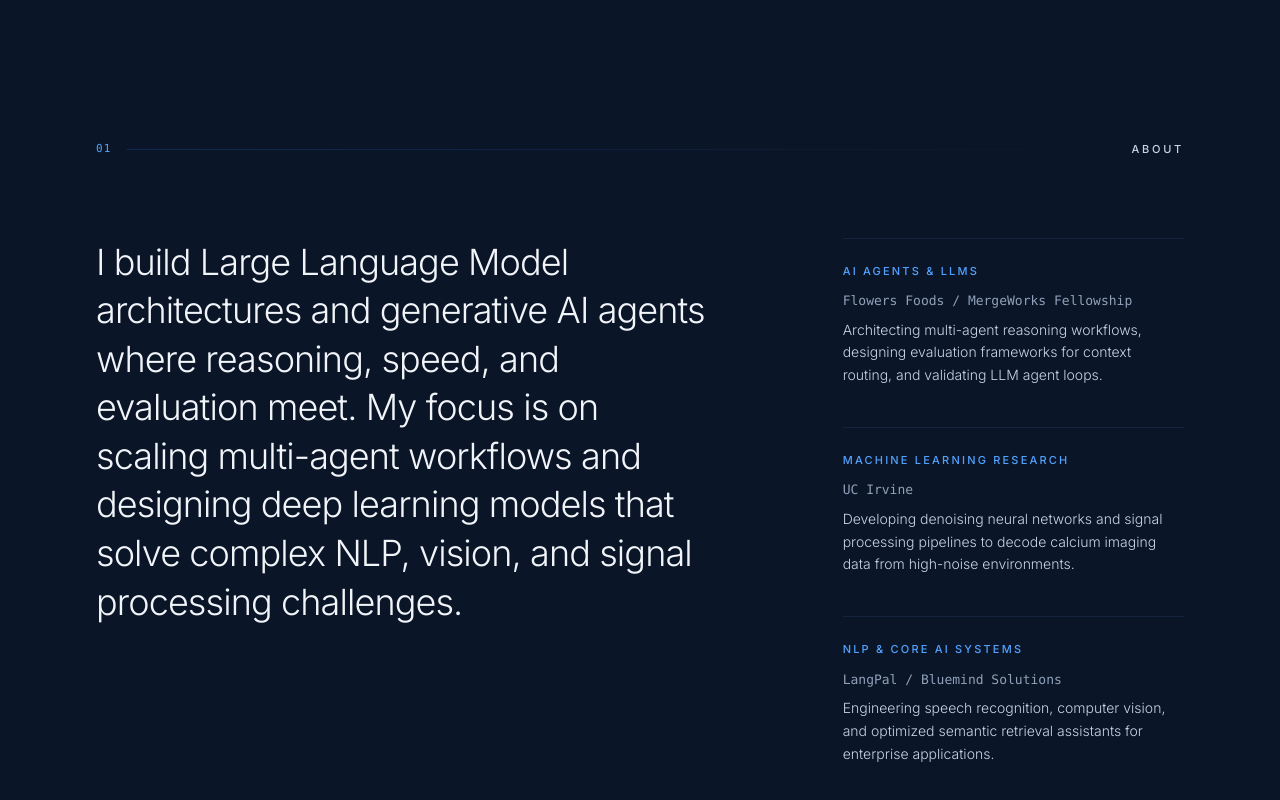
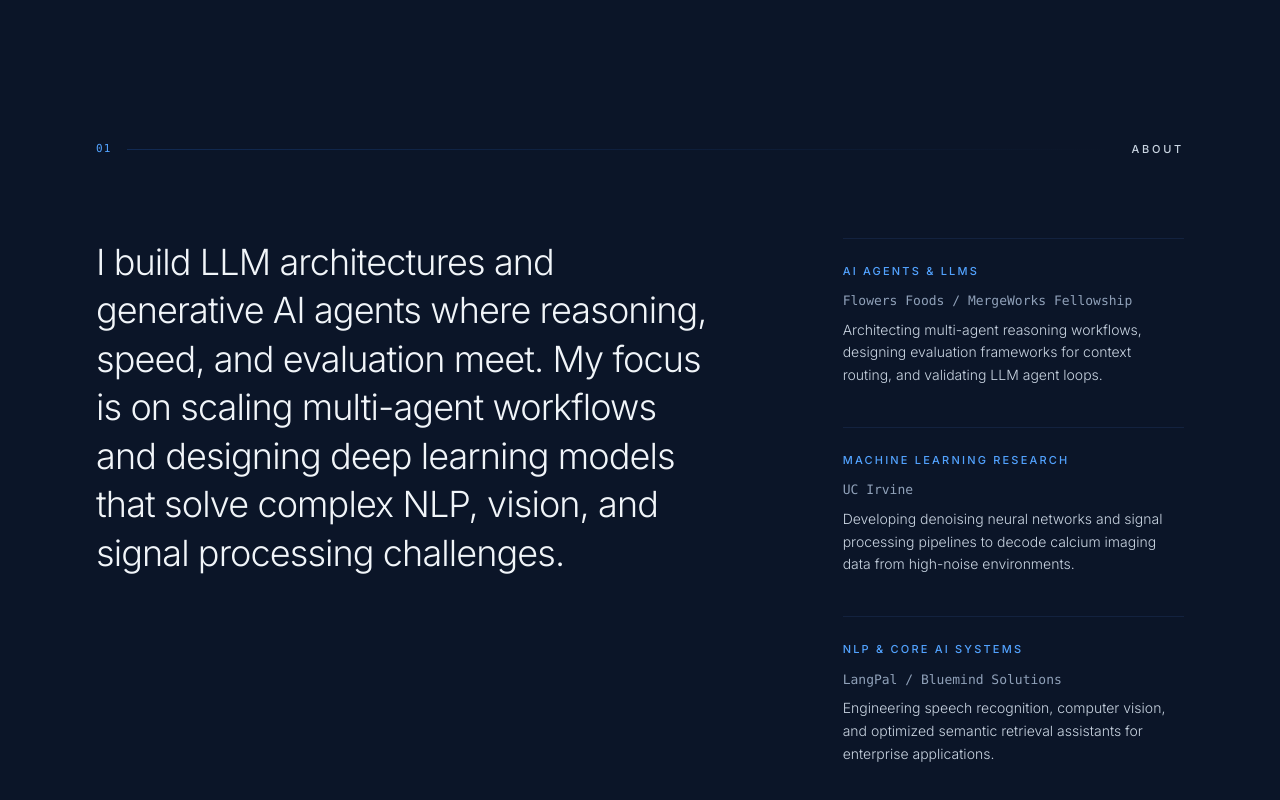
Before and after one commit to aryan-rajesh7/landing-ml-graphs, a Next.js app: page / in a window 1280 px wide. Shown: the part 851-1651 px from the top of the page. Built offline with nearby package versions, Linux system fonts and the light colour scheme.

Commit message:
use LLM abbreviation

```diff
--- a/app/page.tsx
+++ b/app/page.tsx
@@ -327,7 +327,7 @@ export default function Home() {
             {/* Philosophy Statement */}
             <Reveal delay={100} className="col-span-12 lg:col-span-7">
               <p className="text-3xl md:text-4xl text-slate-100 font-light leading-[1.35] tracking-tight text-balance">
-                I build Large Language Model architectures and generative AI agents where reasoning, speed, and evaluation meet. My focus is on scaling multi-agent workflows and designing deep learning models that solve complex NLP, vision, and signal processing challenges.
+                I build LLM architectures and generative AI agents where reasoning, speed, and evaluation meet. My focus is on scaling multi-agent workflows and designing deep learning models that solve complex NLP, vision, and signal processing challenges.
               </p>
             </Reveal>
 
```
